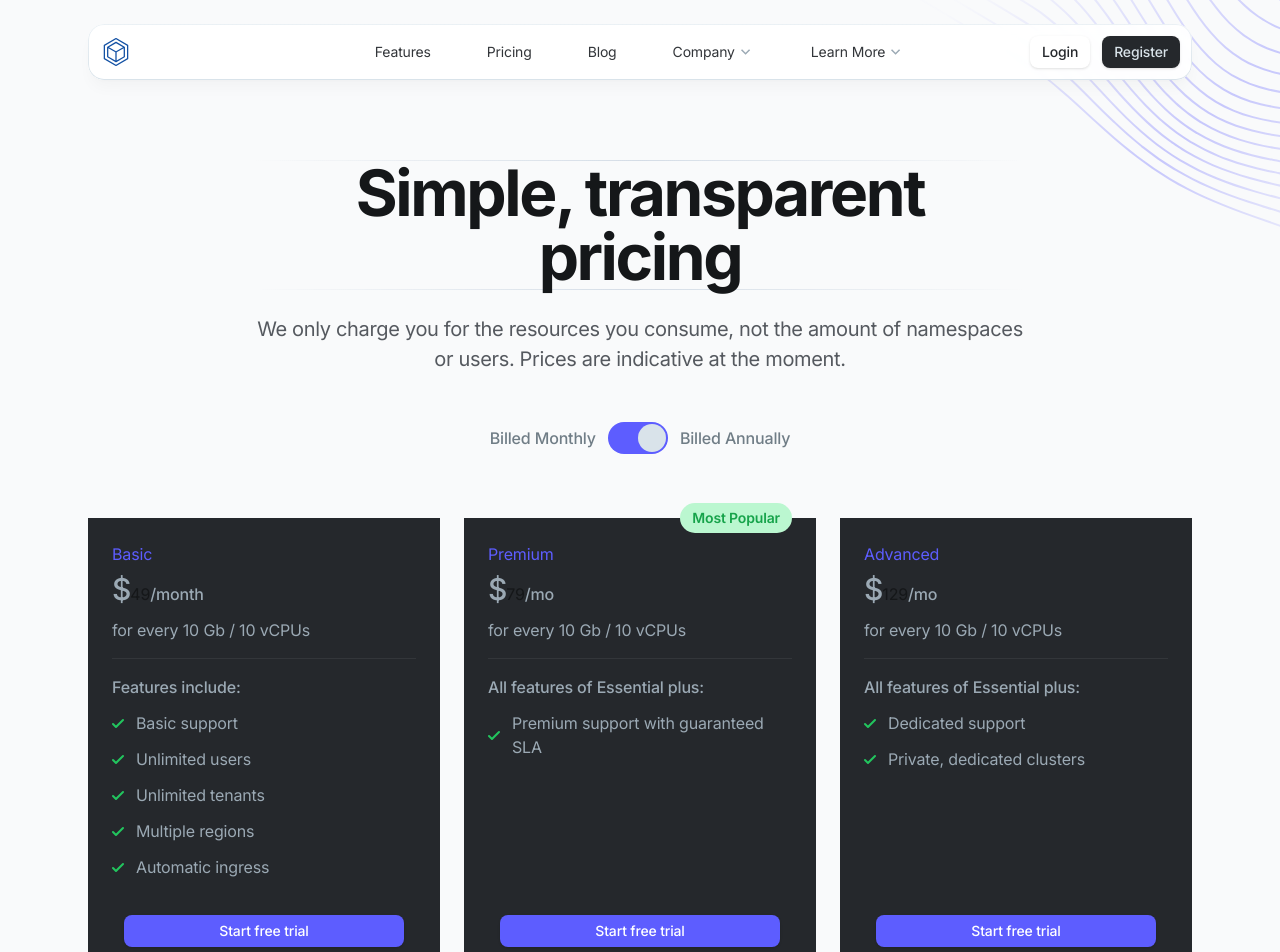
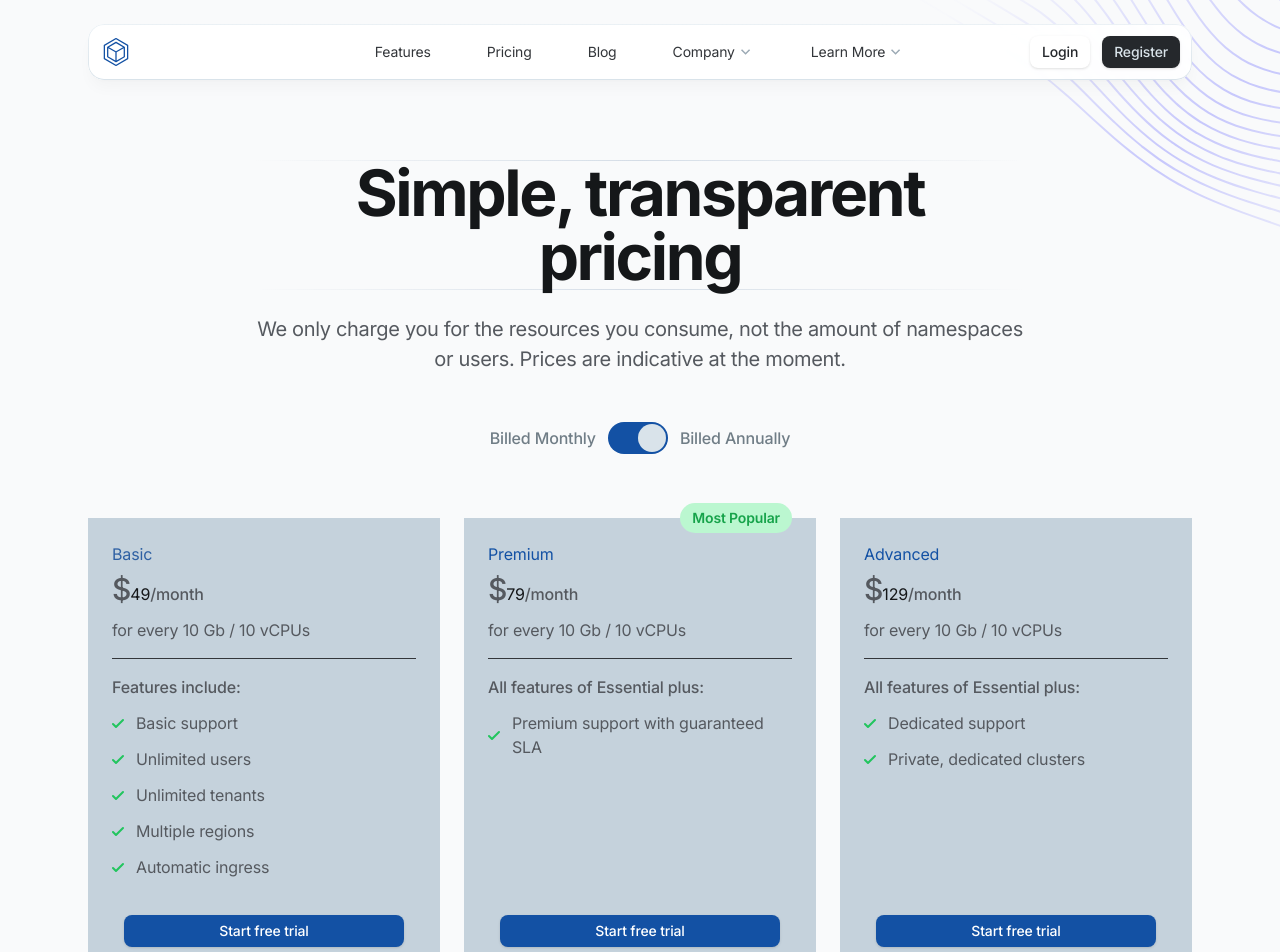
Before and after one commit to kubespaces-io/kubespaces-landingpage, a Next.js app: page /pricing in a window 1280 px wide. Shown: the top 952 px of the page. Built offline with nearby package versions, Linux system fonts and the light colour scheme.

Commit message:
colors updated

```diff
--- a/app/(default)/blog/[slug]/page.tsx
+++ b/app/(default)/blog/[slug]/page.tsx
@@ -1,84 +1,124 @@
-import type { Metadata } from 'next'
-import { allPosts } from 'contentlayer/generated'
-import { notFound } from 'next/navigation'
-import Link from 'next/link'
-import Image from 'next/image'
-import PostDate from '@/components/post-date'
-import PostTags from '@/components/post-tags'
-import { PostMdx } from '@/components/mdx/post-mdx'
+import type { Metadata } from "next";
+import { allPosts } from "contentlayer/generated";
+import { notFound } from "next/navigation";
+import Link from "next/link";
+import Image from "next/image";
+import PostDate from "@/components/post-date";
+import PostTags from "@/components/post-tags";
+import { PostMdx } from "@/components/mdx/post-mdx";
 
 export async function generateStaticParams() {
   return allPosts.map((post) => ({
     slug: post.slug,
-  }))
+  }));
 }
 
-export async function generateMetadata({ params }: {
-  params: { slug: string }
+export async function generateMetadata({
+  params,
+}: {
+  params: { slug: string };
 }): Promise<Metadata | undefined> {
+  const post = allPosts.find((post) => post.slug === params.slug);
 
-  const post = allPosts.find((post) => post.slug === params.slug)
+  if (!post) return;
 
-  if (!post) return
-
-  const { title, summary: description } = post
+  const { title, summary: description } = post;
 
   return {
     title,
     description,
-  }
+  };
 }
 
-export default async function SinglePost({ params }: {
-  params: { slug: string }
+export default async function SinglePost({
+  params,
+}: {
+  params: { slug: string };
 }) {
+  const post = allPosts.find((post) => post.slug === params.slug);
 
-  const post = allPosts.find((post) => post.slug === params.slug)
-
-  if (!post) notFound()
+  if (!post) notFound();
 
   return (
     <section className="relative">
       <div className="max-w-6xl mx-auto px-4 sm:px-6">
         <div className="pt-32 pb-12 md:pt-40 md:pb-20">
           <div className="max-w-3xl mx-auto">
-
             <article>
-
               <header className="mb-8">
                 {/* Title and excerpt */}
                 <div className="text-center md:text-left">
-                  <h1 className="h1 mb-4" data-aos="fade-up">{post.title}</h1>
-                  <p className="text-xl text-gray-400" data-aos="fade-up" data-aos-delay="200">{post.summary}</p>
+                  <h1 className="h1 mb-4" data-aos="fade-up">
+                    {post.title}
+                  </h1>
+                  <p
+                    className="text-xl text-gray-400"
+                    data-aos="fade-up"
+                    data-aos-delay="200"
+                  >
+                    {post.summary}
+                  </p>
                 </div>
                 {/* Article meta */}
                 <div className="md:flex md:items-center md:justify-between mt-3">
                   {/* Author meta */}
-                  <div className="flex items-center justify-center" data-aos="fade-up" data-aos-delay="400">
+                  <div
+                    className="flex items-center justify-center"
+                    data-aos="fade-up"
+                    data-aos-delay="400"
+                  >
                     <Link href="#">
-                      <Image className="rounded-full shrink-0 mr-4" src={post.authorImg} width={40} height={40} alt={post.author} />
+                      <Image
+                        className="rounded-full shrink-0 mr-4"
+                        src={post.authorImg}
+                        width={40}
+                        height={40}
+                        alt={post.author}
+                      />
                     </Link>
                     <div>
-                      <Link href="#" className="font-medium text-gray-200 hover:text-gray-100 transition duration-150 ease-in-out">{post.author}</Link>
+                      <Link
+                        href="#"
+                        className="font-medium text-gray-200 hover:text-gray-800 transition duration-150 ease-in-out"
+                      >
+                        {post.author}
+                      </Link>
                       <span className="text-gray-700"> - </span>
-                      <span className="text-gray-500"><PostDate dateString={post.publishedAt} /></span>
+                      <span className="text-gray-500">
+                        <PostDate dateString={post.publishedAt} />
+                      </span>
                     </div>
                   </div>
                   {/* Article tags */}
-                  {post.tags &&
-                    <div className="flex justify-center mt-4 md:mt-0" data-aos="fade-up" data-aos-delay="600">
+                  {post.tags && (
+                    <div
+                      className="flex justify-center mt-4 md:mt-0"
+                      data-aos="fade-up"
+                      data-aos-delay="600"
+                    >
                       <PostTags tags={post.tags} />
                     </div>
-                  }
+                  )}
                 </div>
               </header>
 
               {/* Article image */}
-              {post.image &&
-                <figure className="mb-8 lg:-ml-32 lg:-mr-32" data-aos="fade-up" data-aos-delay="600">
-                  <Image className="w-full" src={post.image} width={1024} height={576} alt={post.title} priority />
+              {post.image && (
+                <figure
+                  className="mb-8 lg:-ml-32 lg:-mr-32"
+                  data-aos="fade-up"
+                  data-aos-delay="600"
+                >
+                  <Image
+                    className="w-full"
+                    src={post.image}
+                    width={1024}
+                    height={576}
+                    alt={post.title}
+                    priority
+                  />
                 </figure>
-              }
+              )}
 
               {/* Article content */}
               <PostMdx code={post.body.code} />
@@ -86,25 +126,55 @@ export default async function SinglePost({ params }: {
               {/* Article footer */}
               <footer>
                 <div className="md:flex md:items-center md:justify-between text-center md:text-left">
-                  <div className="text-lg text-gray-400 italic">Originally published at <Link href="https://kubespaces.io/" className="text-gray-200">https://kubespaces.io/</Link>.</div>
+                  <div className="text-lg text-gray-400 italic">
+                    Originally published at{" "}
+                    <Link
+                      href="https://kubespaces.io/"
+                      className="text-gray-200"
+                    >
+                      https://kubespaces.io/
+                    </Link>
+                    .
+                  </div>
                   <ul className="inline-flex mt-4 md:ml-4 md:mb-0">
                     <li>
-                      <Link href="#" className="flex justify-center items-center text-purple-600 bg-gray-800 hover:text-gray-100 hover:bg-purple-600 rounded-full transition duration-150 ease-in-out">
-                        <svg className="w-8 h-8 fill-current" viewBox="0 0 32 32" xmlns="http://www.w3.org/2000/svg">
+                      <Link
+                        href="#"
+                        className="flex justify-center items-center text-purple-600 bg-gray-800 hover:text-gray-100 hover:bg-purple-600 rounded-full transition duration-150 ease-in-out"
+                      >
+                        <svg
+                          className="w-8 h-8 fill-current"
+                          viewBox="0 0 32 32"
+                          xmlns="http://www.w3.org/2000/svg"
+                        >
                           <path d="m13.063 9 3.495 4.475L20.601 9h2.454l-5.359 5.931L24 23h-4.938l-3.866-4.893L10.771 23H8.316l5.735-6.342L8 9h5.063Zm-.74 1.347h-1.457l8.875 11.232h1.36l-8.778-11.232Z" />
                         </svg>
                       </Link>
                     </li>
                     <li className="ml-4">
-                      <Link href="#" className="flex justify-center items-center text-purple-600 bg-gray-800 hover:text-gray-100 hover:bg-purple-600 rounded-full transition duration-150 ease-in-out">
-                        <svg className="w-8 h-8 fill-current" viewBox="0 0 32 32" xmlns="http://www.w3.org/2000/svg">
+                      <Link
+                        href="#"
+                        className="flex justify-center items-center text-purple-600 bg-gray-800 hover:text-gray-100 hover:bg-purple-600 rounded-full transition duration-150 ease-in-out"
+                      >
+                        <svg
+                          className="w-8 h-8 fill-current"
+                          viewBox="0 0 32 32"
+                          xmlns="http://www.w3.org/2000/svg"
+                        >
                           <path d="M14.023 24L14 17h-3v-3h3v-2c0-2.7 1.672-4 4.08-4 1.153 0 2.144.086 2.433.124v2.821h-1.67c-1.31 0-1.563.623-1.563 1.536V14H21l-1 3h-2.72v7h-3.257z" />
                         </svg>
                       </Link>
                     </li>
                     <li className="ml-4">
-                      <Link href="#" className="flex justify-center items-center text-purple-600 bg-gray-800 hover:text-gray-100 hover:bg-purple-600 rounded-full transition duration-150 ease-in-out">
-                        <svg className="w-8 h-8 fill-current" viewBox="0 0 32 32" xmlns="http://www.w3.org/2000/svg">
+                      <Link
+                        href="#"
+                        className="flex justify-center items-center text-purple-600 bg-gray-800 hover:text-gray-100 hover:bg-purple-600 rounded-full transition duration-150 ease-in-out"
+                      >
+                        <svg
+                          className="w-8 h-8 fill-current"
+                          viewBox="0 0 32 32"
+                          xmlns="http://www.w3.org/2000/svg"
+                        >
                           <path d="M23.3 8H8.7c-.4 0-.7.3-.7.7v14.7c0 .3.3.6.7.6h14.7c.4 0 .7-.3.7-.7V8.7c-.1-.4-.4-.7-.8-.7zM12.7 21.6h-2.3V14h2.4v7.6h-.1zM11.6 13c-.8 0-1.4-.7-1.4-1.4 0-.8.6-1.4 1.4-1.4.8 0 1.4.6 1.4 1.4-.1.7-.7 1.4-1.4 1.4zm10 8.6h-2.4v-3.7c0-.9 0-2-1.2-2s-1.4 1-1.4 2v3.8h-2.4V14h2.3v1c.3-.6 1.1-1.2 2.2-1.2 2.4 0 2.8 1.6 2.8 3.6v4.2h.1z" />
                         </svg>
                       </Link>
@@ -113,11 +183,9 @@ export default async function SinglePost({ params }: {
                 </div>
               </footer>
             </article>
-
           </div>
-
         </div>
       </div>
     </section>
-  )
+  );
 }
--- a/components/hero-home.tsx
+++ b/components/hero-home.tsx
@@ -69,7 +69,7 @@ export default function HeroHome() {
                   data-aos-delay={450}
                 >
                   <a
-                    className="btn group mb-4 w-full bg-gradient-to-t from-blue-600 to-blue-500 bg-[length:100%_100%] bg-[bottom] text-white shadow hover:bg-[length:100%_150%] sm:mb-0 sm:w-auto"
+                    className="btn group mb-4 w-full bg-purple-500 hover:bg-purple-100 text-white hover:text-black shadow hover:bg-[length:100%_150%] sm:mb-0 sm:w-auto"
                     href="#0"
                   >
                     <span className="relative inline-flex items-center">
@@ -77,7 +77,7 @@ export default function HeroHome() {
                     </span>
                   </a>
                   <a
-                    className="btn w-full bg-white text-gray-800 shadow hover:bg-gray-50 sm:ml-4 sm:w-auto"
+                    className="btn w-full bg-white text-gray-800 shadow hover:bg-gray-800 hover:text-gray-200 sm:ml-4 sm:w-auto"
                     href="/help/frequently-asked-questions"
                   >
                     Learn More
--- a/components/newsletter.tsx
+++ b/components/newsletter.tsx
@@ -48,14 +48,14 @@ export default function Newsletter() {
             <h2 className="mb-6 border-y text-3xl font-bold text-gray-200 [border-image:linear-gradient(to_right,transparent,theme(colors.slate.700/.7),transparent)1] md:mb-12 md:text-4xl">
               Stay in the loop
             </h2>
-            <p className="text-purple-200 text-lg mb-4">
+            <p className="text-gray-100 text-lg mb-4">
               Join our newsletter to get top news before anyone else.
             </p>
             <form className="w-full lg:w-1/2 mx-auto" onSubmit={subscribe}>
               <div className="flex flex-col sm:flex-row items-center justify-center max-w-xs mx-auto sm:max-w-md lg:max-w-none">
                 <input
                   type="email"
-                  className="w-full appearance-none bg-purple-500 border border-purple-500 focus:border-purple-300 rounded-lg px-4 py-3 mb-2 sm:mb-0 sm:mr-2 text-white placeholder-purple-900"
+                  className="w-full appearance-none bg-purple-500 border border-purple-500 focus:border-purple-300 rounded-lg px-4 py-3 mb-2 sm:mb-0 sm:mr-2 text-white placeholder-gray-100"
                   placeholder="Your best email…"
                   aria-label="Your best email…"
                   value={email}
@@ -64,7 +64,7 @@ export default function Newsletter() {
                 />
                 <button
                   type="submit"
-                  className="btn text-purple-600 bg-purple-100 hover:bg-white shadow"
+                  className="btn text-purple-100 bg-white hover:bg-purple-500 hover:text-gray-100 shadow"
                 >
                   Subscribe
                 </button>
--- a/components/post-item.tsx
+++ b/components/post-item.tsx
@@ -48,7 +48,7 @@ export default function PostItem({ ...props }) {
         <div className="font-medium">
           <Link
             href="#"
-            className="text-purple-800 hover:text-gray-100 transition duration-150 ease-in-out"
+            className="text-purple-800 hover:text-gray-500 transition duration-150 ease-in-out"
           >
             {props.author}
           </Link>
--- a/components/pricing-tables.tsx
+++ b/components/pricing-tables.tsx
@@ -63,27 +63,27 @@ export default function PricingTables() {
             <div className="max-w-sm mx-auto grid gap-8 lg:grid-cols-3 lg:gap-6 items-start lg:max-w-none">
               {/* Pricing table 1 */}
               <div
-                className="relative flex flex-col h-full p-6 bg-gray-800"
+                className="relative flex flex-col h-full p-6 bg-gray-300"
                 data-aos="fade-up"
                 data-aos-delay="700"
               >
                 <div className="mb-4 pb-4 border-b border-gray-700">
-                  <div className="h4 text-purple-600 mb-1">Basic</div>
+                  <div className="h4 text-purple-500 mb-1">Basic</div>
                   <div className="inline-flex items-baseline mb-2">
-                    <span className="text-2xl md:text-3xl font-medium text-gray-400">
+                    <span className="text-2xl md:text-3xl font-medium text-gray-600">
                       $
                     </span>
                     <span className="h2">{annual ? "49" : "55"}</span>
-                    <span className="font-medium text-gray-400">/month</span>
+                    <span className="font-medium text-gray-600">/month</span>
                   </div>
-                  <div className="text-gray-400">
+                  <div className="text-gray-600">
                     for every 10 Gb / 10 vCPUs
                   </div>
                 </div>
-                <div className="font-medium mb-3 text-gray-400">
+                <div className="font-medium mb-3 text-gray-600">
                   Features include:
                 </div>
-                <ul className="text-gray-400 -mb-3 grow">
+                <ul className="text-gray-600 -mb-3 grow">
                   <li className="flex items-center mb-3">
                     <svg
                       className="w-3 h-3 fill-current text-green-500 mr-3 shrink-0"
@@ -147,7 +147,7 @@ export default function PricingTables() {
 
               {/* Pricing table 2 */}
               <div
-                className="relative flex flex-col h-full p-6 bg-gray-800"
+                className="relative flex flex-col h-full p-6 bg-gray-300"
                 data-aos="fade-up"
                 data-aos-delay="600"
               >
@@ -159,20 +159,20 @@ export default function PricingTables() {
                 <div className="mb-4 pb-4 border-b border-gray-700">
                   <div className="h4 text-purple-600 mb-1">Premium</div>
                   <div className="inline-flex items-baseline mb-2">
-                    <span className="text-2xl md:text-3xl font-medium text-gray-400">
+                    <span className="text-2xl md:text-3xl font-medium text-gray-600">
                       $
                     </span>
                     <span className="h2">{annual ? "79" : "85"}</span>
-                    <span className="font-medium text-gray-400">/mo</span>
+                    <span className="font-medium text-gray-600">/month</span>
                   </div>
-                  <div className="text-gray-400">
+                  <div className="text-gray-600">
                     for every 10 Gb / 10 vCPUs
                   </div>
                 </div>
-                <div className="font-medium mb-3 text-gray-400">
+                <div className="font-medium mb-3 text-gray-600">
                   All features of Essential plus:
                 </div>
-                <ul className="text-gray-400 -mb-3 grow">
+                <ul className="text-gray-600 -mb-3 grow">
                   <li className="flex items-center mb-3">
                     <svg
                       className="w-3 h-3 fill-current text-green-500 mr-3 shrink-0"
@@ -196,27 +196,27 @@ export default function PricingTables() {
 
               {/* Pricing table 3 */}
               <div
-                className="relative flex flex-col h-full p-6 bg-gray-800"
+                className="relative flex flex-col h-full p-6 bg-gray-300"
                 data-aos="fade-up"
                 data-aos-delay="800"
               >
                 <div className="mb-4 pb-4 border-b border-gray-700">
                   <div className="h4 text-purple-600 mb-1">Advanced</div>
                   <div className="inline-flex items-baseline mb-2">
-                    <span className="text-2xl md:text-3xl font-medium text-gray-400">
+                    <span className="text-2xl md:text-3xl font-medium text-gray-600">
                       $
                     </span>
                     <span className="h2">{annual ? "129" : "135"}</span>
-                    <span className="font-medium text-gray-400">/mo</span>
+                    <span className="font-medium text-gray-600">/month</span>
                   </div>
-                  <div className="text-gray-400">
+                  <div className="text-gray-600">
                     for every 10 Gb / 10 vCPUs
                   </div>
                 </div>
-                <div className="font-medium mb-3 text-gray-400">
+                <div className="font-medium mb-3 text-gray-600">
                   All features of Essential plus:
                 </div>
-                <ul className="text-gray-400 -mb-3 grow">
+                <ul className="text-gray-600 -mb-3 grow">
                   <li className="flex items-center mb-3">
                     <svg
                       className="w-3 h-3 fill-current text-green-500 mr-3 shrink-0"
--- a/tailwind.config.js
+++ b/tailwind.config.js
@@ -20,15 +20,15 @@ module.exports = {
           900: "#151719",
         },
         purple: {
-          100: "#F4F4FF",
-          200: "#E2E1FF",
-          300: "#CBCCFF",
-          400: "#ABABFF",
-          500: "#8D8DFF",
-          600: "#5D5DFF",
-          700: "#4B4ACF",
-          800: "#38379C",
-          900: "#262668",
+          100: "#6580a3",
+          200: "#4b71a3",
+          300: "#637fa6",
+          400: "#2259a3",
+          500: "#2e60a3",
+          600: "#1351a4",
+          700: "#1050a3",
+          800: "#0248a3",
+          900: "#0248a3",
         },
       },
       spacing: {
```
